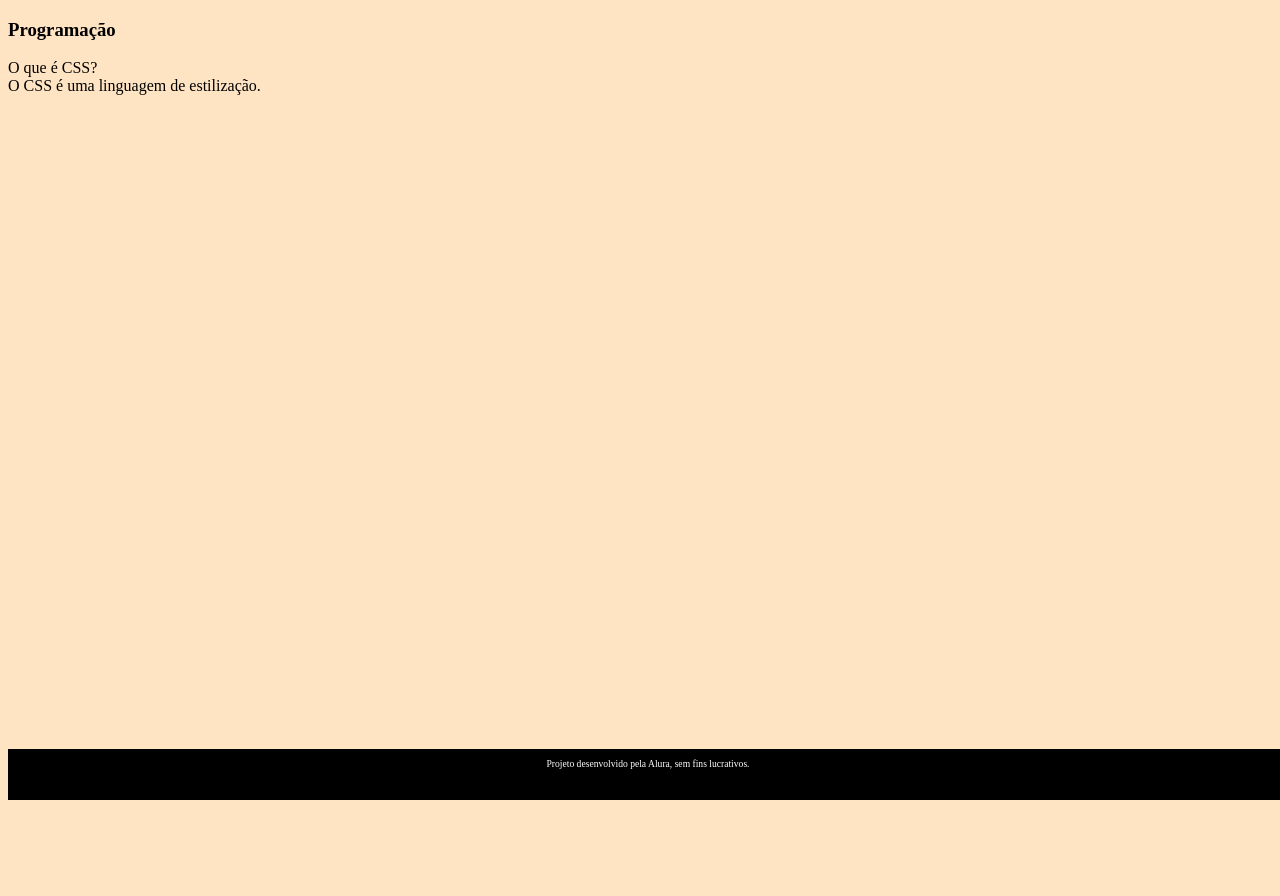
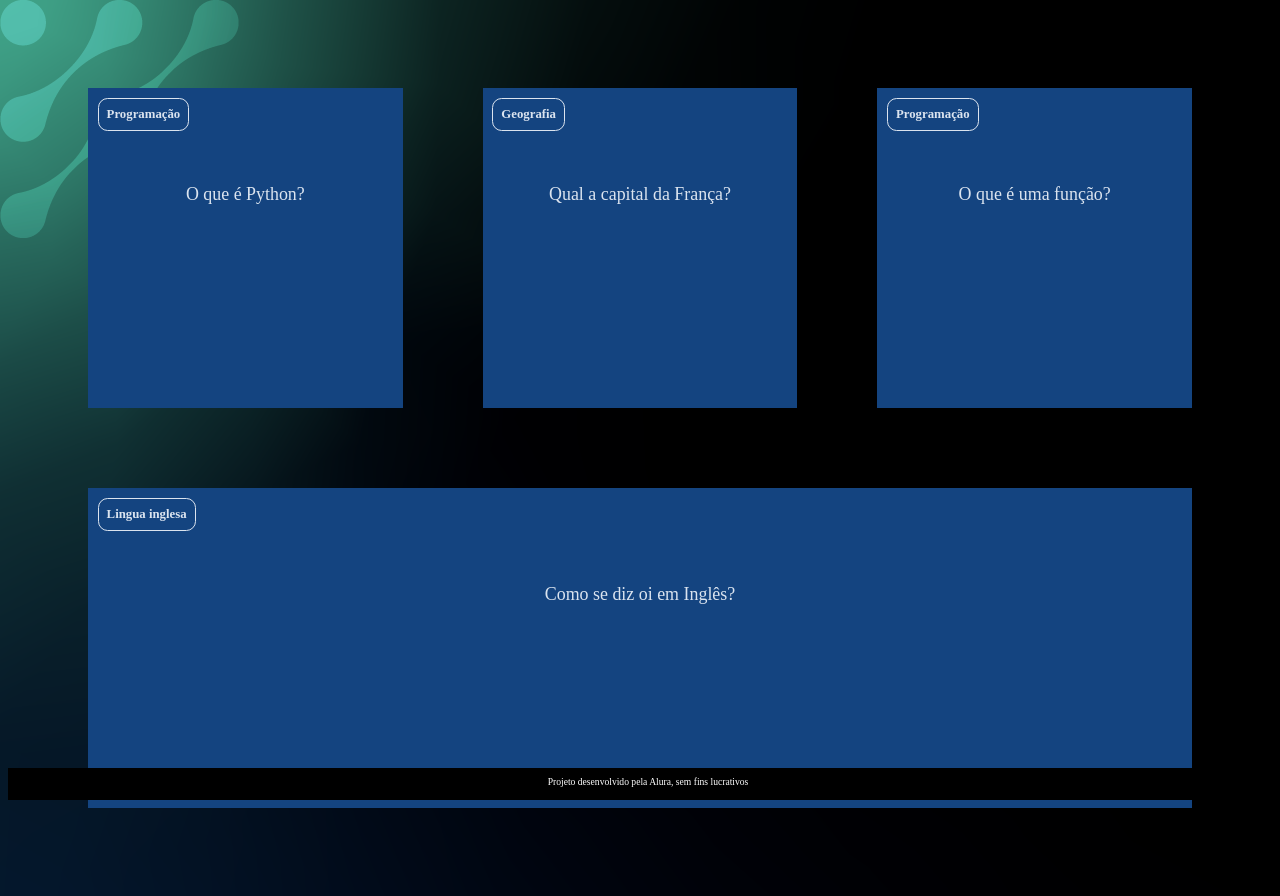
Before and after one commit to gabrielzim10/PROJETO-CARDS, a plain HTML site: page index.html in a window 1280 px wide. Before the commit the page ends 800 px from the top, so only its background shows below. Drawn offline with Linux system fonts and the light colour scheme.

Commit message:
Add files via upload

```diff
--- /dev/null
+++ b/app.js
@@ -0,0 +1,29 @@
+function criaCartao(categoria, pergunta, resposta) {
+    let container = document.getElementById('container')
+    let cartao = document.createElement('article')
+    cartao.className = 'cartao'
+
+    cartao.innerHTML = `
+    <div class="cartao__conteudo">
+    <h3>${categoria}</h3>
+    <div class="cartao__conteudo__pergunta">
+        <p>${pergunta}</p>
+    </div>
+    <div class="cartao__conteudo__resposta">
+        <p>${resposta}</p>
+    </div>
+    </div>
+    `
+
+    let respostaEstaVisivel = false
+
+    function viraCartao() {
+        respostaEstaVisivel = !respostaEstaVisivel
+        cartao.classList.toggle('active', respostaEstaVisivel)
+    }
+    cartao.addEventListener('click', viraCartao)
+
+
+    container.appendChild(cartao)
+
+}
--- a/assets/style.css
+++ b/assets/style.css
@@ -1,15 +1,116 @@
+:root {
+    --text-color: #DBE4EF;
+    --card-front-color: #144480;
+    --card-back-color: #00F4BF;
+}
+
 body {
-    background-color: bisque;
+    background: url('img/bg-desktop.webp');
+    font-family: Bai Jamjuree;
 }
+
+#container {
+    display: flex;
+    flex-wrap: wrap;
+    justify-content: space-between;
+    padding: 4rem;
+    gap: 3rem;
+}
+
+.cartao {
+    margin: 1rem 1rem;
+    height: 20rem;
+    flex-grow: 1;
+    flex-basis: calc(33% - 6rem);
+}
+
+.cartao__conteudo {
+    background-color: var(--card-front-color);
+    text-align: center;
+    /* background-color: aquamarine; */
+    height: 100%;
+    transform-style: preserve-3d;
+    transition: transform 300ms ease-in-out;
+}
+
+.cartao__conteudo h3 {
+    color: var(--text-color);
+    border: 1px solid var(--text-color);
+    text-align: left;
+    padding: 0.5rem;
+    position: absolute;
+    margin: 0.6rem;
+    border-radius: 0.6rem;
+    font-size: 1vw;
+    backface-visibility: hidden;
+}
+
+.cartao__conteudo p {
+    margin-top: 1rem;
+    padding: 2rem;
+    margin-top: 4rem;
+    font-size: 1.4vw;
+}
+
+.cartao__conteudo__pergunta p {
+    color: var(--text-color);
+    font-weight: 500;
+}
+
+.cartao__conteudo__resposta p {
+    color: var(--card-back-color);
+    font-weight: 700;
+}
+
+.cartao.active .cartao__conteudo {
+    transform: rotateY(180deg);
+}
+
+.cartao__conteudo__pergunta,
+.cartao__conteudo__resposta {
+    backface-visibility: hidden;
+    position: absolute;
+    height: 100%;
+    width: 100%;
+    box-sizing: border-box;
+}
+
+.cartao__conteudo__resposta {
+    transform: rotateY(180deg);
+    background-color: rgba(0, 244, 191, 0.2);
+    border: 4px solid var(--card-back-color);
+}
+
 footer {
     background-color: black;
     color: white;
-    bottom:0;
-    position:fixed;
-    width:100%;
+    position: fixed;
+    bottom: 0;
+    width: 100%;
+    height: 2rem;
 }
-footer p{
-    height:2rem;
+
+footer p {
     text-align: center;
     font-size: 0.6rem;
+    margin-top: 0.5rem;
 }
+
+@media (max-width: 560px) {
+
+    body {
+        background: url('img/bg-mobile.webp'), no-repeat cover;
+    }
+
+    .cartao {
+        flex: 1 0 calc(100% - 1rem)
+    }
+
+    .cartao__conteudo h3 {
+        font-size: 3vw;
+    }
+
+    .cartao__conteudo p {
+        font-size: 3.8vw;
+    }
+}
--- a/index.html
+++ b/index.html
@@ -1,35 +1,31 @@
 <!DOCTYPE html>
 <html lang="pt-br">
 <head>
+    <meta charset="UTF-8">
+    <meta name="viewport" content="width=device-width, initial-scale=1.0">
     <link rel="stylesheet" href="assets/style.css">
-  <meta charset="UTF-8">
-    <meta name="viewport" content="width=device-width, initial-scale=1.0">
     <title>Flashcard</title>
-
 </head>
 <body>
     <main>
-            <section id= “container”>
-
+        <section id="container">
+            <!-- <article class="cartao">
+                <div class="cartao__conteudo">
+                    <h3>Programação</h3>
+                    <div class="cartao__conteudo__pergunta">
+                        <p>O que é JavaScript?</p>
+                    </div>
+                    <div class="cartao__conteudo__resposta">
+                        <p>O JavaScript é uma linguagem de programação</p>
+                    </div>
+                </div>
+            </article> -->
         </section>
     </main>
     <footer>
-        <p>Projeto desenvolvido pela Alura, sem fins lucrativos.</p>
+        <p>Projeto desenvolvido pela Alura, sem fins lucrativos</p>
     </footer>
-    <article class="cartao">
-        <div class="cartao__conteudo">
-            <h3> Programação </h3>
-            <div class="cartao__conteudo__pergunta">
-                O que é CSS?
-                <div class="cartao__conteudo__resposta">
-                    O CSS é uma linguagem de estilização.
-                    </div>
-
-                </div>
-
-
-        </div>
-    </article>
-
+    <script src="app.js"></script>
+    <script src="perguntas.js"></script>
 </body>
 </html>
--- /dev/null
+++ b/perguntas.js
@@ -0,0 +1,23 @@
+criaCartao(
+    'Programação',
+    'O que é Python?',
+    'O Python é uma linguagem de programação'
+)
+
+criaCartao(
+    'Geografia',
+    'Qual a capital da França?',
+    'A capital da França é Paris'
+)
+
+criaCartao(
+    'Programação',
+    'O que é uma função?',
+    'Uma função é um bloco de código que executa alguma tarefa'
+)
+
+criaCartao(
+    'Lingua inglesa',
+    'Como se diz oi em Inglês?',
+    'Oi em ingles é HI (RAI)'
+)
```
Also changed, not shown: assets/img/bg-desktop.webp (added), assets/img/bg-mobile.webp (added), assets/img/bg-tablet.webp (added), 1 other file.
